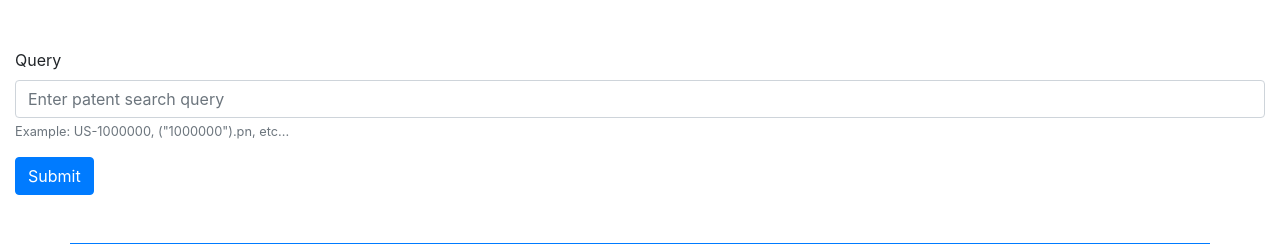
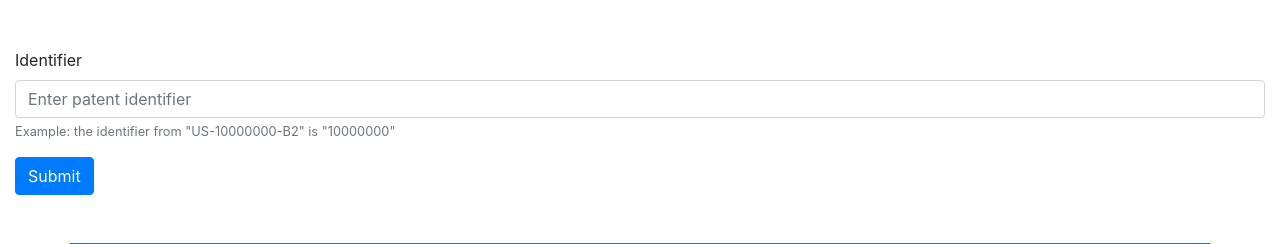
Before and after one commit to SlimBeji/ppubs-client, a Flask app: page / in a window 1280 px wide. Shown: the part 56-300 px from the top of the page. Run offline with Flask 2, Linux system fonts and the light colour scheme; some libraries are stand-ins or nearby versions.

Commit message:
update frontend with identifier instead of query

```diff
--- a/static/js/main.js
+++ b/static/js/main.js
@@ -1,7 +1,7 @@
 console.log("Running PPubs crawler app")
 
 var store = {
-    query: "",
+    identifier: "",
     html: "",
     loading: false,
     error: ""
--- a/templates/macros/display_html_block.j2
+++ b/templates/macros/display_html_block.j2
@@ -12,17 +12,17 @@
 
     <script>
         $(document).on("html_fetched", function() {
-            $("#search-status").html("Result fetched for query " + store.query)
+            $("#search-status").html("Result fetched for identifier " + store.identifier)
             $("#result").html(store.html);
         });
 
         $(document).on("loading", function() {
-            $("#search-status").html("Waiting for query " + store.query)
+            $("#search-status").html("Waiting for identifier " + store.identifier)
             $("#result").html("");
         });
 
         $(document).on("error", function() {
-            $("#search-status").html("Error while fetching data for query " + store.query)
+            $("#search-status").html("Error while fetching data for identifier " + store.identifier)
             $("#result").html(store.error);
         });
     </script>
--- a/templates/macros/search_patent_form.j2
+++ b/templates/macros/search_patent_form.j2
@@ -1,9 +1,9 @@
 {% macro search_patent_form() %}
     <form>
         <div class="form-group">
-            <label for="search-query-text">Query</label>
-            <input type="text" class="form-control" id="search-query-text" aria-describedby="search-query-help" placeholder="Enter patent search query">
-            <small id="search-query-help" class="form-text text-muted">Example: US-1000000, ("1000000").pn, etc...</small>
+            <label for="search-identifier">Identifier</label>
+            <input type="number" class="form-control" id="search-identifier" aria-describedby="search-identifier-help" placeholder="Enter patent identifier">
+            <small id="search-identifier-help" class="form-text text-muted">Example: the identifier from "US-10000000-B2" is "10000000"</small>
         </div>
         <button id="btn-patent-search" type="submit" class="btn btn-primary">Submit</button>
     </form>
@@ -11,11 +11,11 @@
     <script>
         $("#btn-patent-search").click(function(event){
             event.preventDefault();
-            var search = $("#search-query-text").val();
-            var url = localhost + "/api/ppubs/crawl?query=" + search;
+            var search = $("#search-identifier").val();
+            var url = localhost + "/api/ppubs/crawl?identifier=" + search;
 
             // updating the store
-            store.query = search;
+            store.identifier = search;
             store.error = "";
             store.html = "";
             store.loading = true;
```
